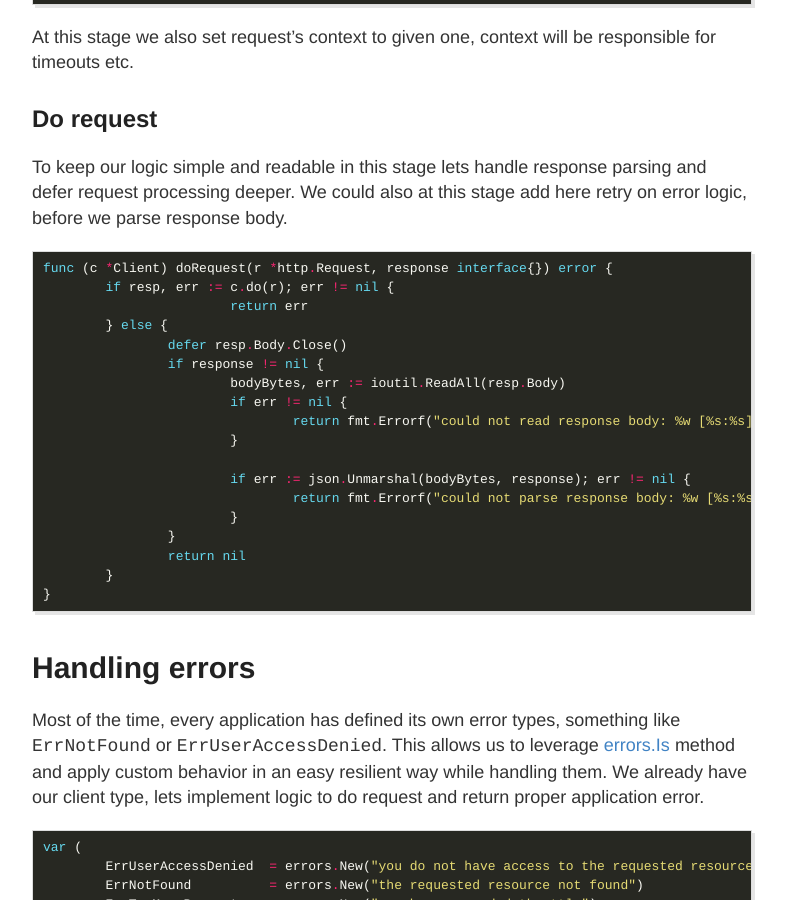
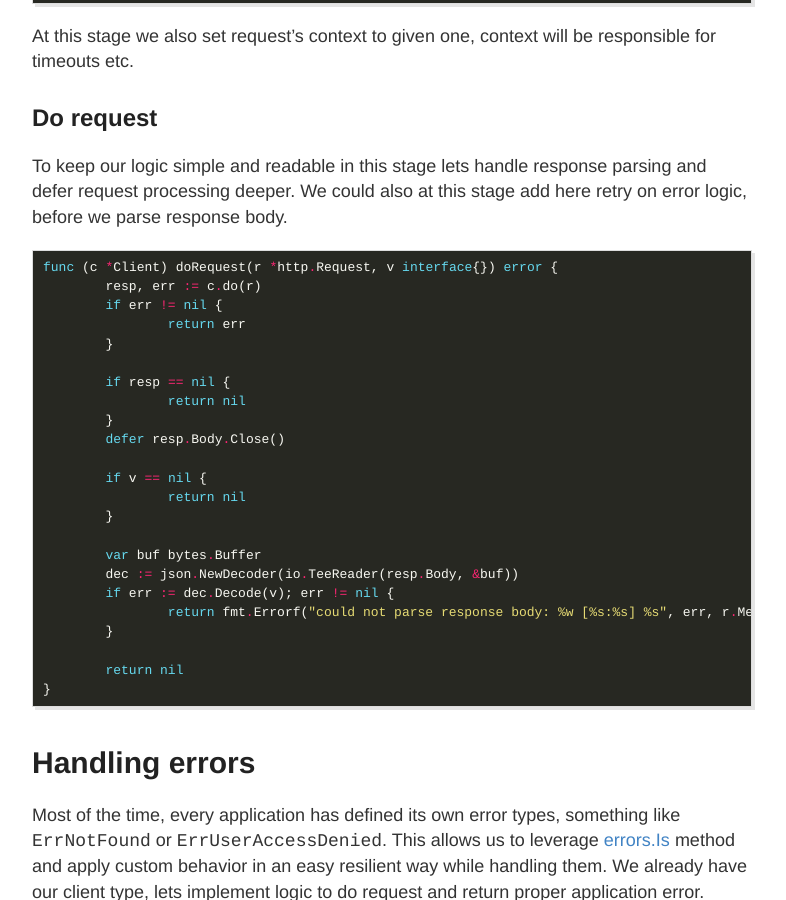
Before and after one commit to vardius/vardius.github.io, a Jekyll site: the page built from _posts/2020-10-15-customize-http-client.md, in a window 1280 px wide and 900 px high, scrolled down 2978 px. Shown: the whole window, without its empty margins (248-1034 px from the left). Built offline with Jekyll 4.4.1, drawn with Linux system fonts in a browser that asks for light colours; comment, search, counter and statistics services are not loaded; some of the changed text lies outside the part shown.

Commit message:
Update snippets following best pratice and reddit conversation https://www.reddit.com/r/golang/comments/jc5a1i/how_to_customize_gos_http_client/

````diff
--- a/_posts/2020-10-15-customize-http-client.md
+++ b/_posts/2020-10-15-customize-http-client.md
@@ -39,23 +39,23 @@ We want our client to conform to the following interface:
 
 ```go
 type HTTPClient interface {
-	Get(ctx context.Context, path string, response interface{}) error
-	Post(ctx context.Context, path string, payload interface{}, response interface{}) error
-	Put(ctx context.Context, path string, payload interface{}, response interface{}) error
-	Delete(ctx context.Context, path string, payload interface{}, response interface{}) error
+	Get(ctx context.Context, path string, v interface{}) error
+	Post(ctx context.Context, path string, payload interface{}, v interface{}) error
+	Put(ctx context.Context, path string, payload interface{}, v interface{}) error
+	Delete(ctx context.Context, path string, payload interface{}, v interface{}) error
 }
 ```
 
-As you can probably notice we want to be able to pass `path` with optional `payload` and `response` objects into which response body should be parsed. This will allow us to implement quickly API calls that are specific for our service, without unnecessary duplications. To keep this post short I am going to implement one method:
+As you can probably notice we want to be able to pass `path` with optional `payload` and `v` objects into which response body should be parsed. This will allow us to implement quickly API calls that are specific for our service, without unnecessary duplications. To keep this post short I am going to implement one method:
 
 ```go
-func (c *Client) Get(ctx context.Context, path string, response interface{}) error {
+func (c *Client) Get(ctx context.Context, path string, v interface{}) error {
 	req, err := c.newRequest(ctx, http.MethodGet, path, nil)
 	if err != nil {
 		return fmt.Errorf("failed to create GET request: %w", err)
 	}
 
-	if _, err := c.doRequest(req, response); err != nil {
+	if _, err := c.doRequest(req, v); err != nil {
 		return err
 	}
 
@@ -137,23 +137,28 @@ At this stage we also set request's context to given one, context will be respon
 To keep our logic simple and readable in this stage lets handle response parsing and defer request processing deeper. We could also at this stage add here retry on error logic, before we parse response body.
 
 ```go
-func (c *Client) doRequest(r *http.Request, response interface{}) error {
-	if resp, err := c.do(r); err != nil {
-			return err
-	} else {
-		defer resp.Body.Close()
-		if response != nil {
-			bodyBytes, err := ioutil.ReadAll(resp.Body)
-			if err != nil {
-				return fmt.Errorf("could not read response body: %w [%s:%s] %s", err, r.Method, r.URL.String(), string(bodyBytes))
-			}
+func (c *Client) doRequest(r *http.Request, v interface{}) error {
+	resp, err := c.do(r)
+	if err != nil {
+		return err
+	}
 
-			if err := json.Unmarshal(bodyBytes, response); err != nil {
-				return fmt.Errorf("could not parse response body: %w [%s:%s] %s", err, r.Method, r.URL.String(), string(bodyBytes))
-			}
-		}
+	if resp == nil {
 		return nil
 	}
+	defer resp.Body.Close()
+
+	if v == nil {
+		return nil
+	}
+
+	var buf bytes.Buffer
+	dec := json.NewDecoder(io.TeeReader(resp.Body, &buf))
+	if err := dec.Decode(v); err != nil {
+		return fmt.Errorf("could not parse response body: %w [%s:%s] %s", err, r.Method, r.URL.String(), buf.String())
+	}
+
+	return nil
 }
 ```
 
````
